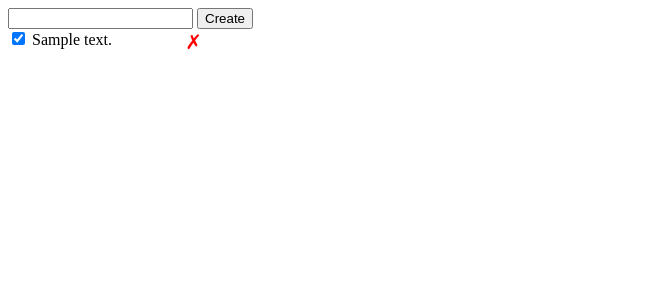
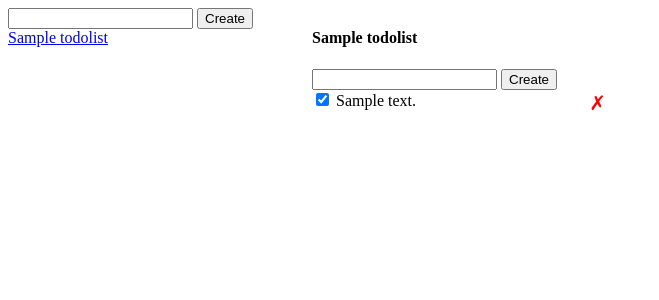
Before and after one commit to alexander-jaferey/todoapp, a Flask app: template templates/index.html in a window 1280 px wide. Shown: the top 300 px of the page, without its empty margins (0-659 px from the left). Run offline with Flask 2, Linux system fonts and the light colour scheme; the template is opened without the code that fills it: values that come from a table or form of the project are taken from there, others are empty; tables that the repository leaves empty hold one stand-in row (values such as "Sample post").

Commit message:
added to-do lists to view

```diff
--- a/app.py
+++ b/app.py
@@ -35,6 +35,27 @@ class TodoList(db.Model):
     name = db.Column(db.String(), nullable=False)
     todos = db.relationship('Todo', back_populates='list', lazy=True)
 
+@app.route('/lists/create', methods=['POST'])
+def create_list():
+    error = False
+    body = {}
+    try:
+        name = request.get_json()['name']
+        todolist = TodoList(name=name)
+        db.session.add(todolist)
+        db.session.commit()
+        body['name'] = todolist.name
+        body['id'] = todolist.id
+    except:
+        error = True
+        db.session.rollback()
+        print(sys.exc_info())
+    finally:
+        db.session.close()
+    if error:
+        abort(500)
+    else:
+        return jsonify(body)
 
 @app.route('/todos/create', methods=['POST'])
 def create_todo():
@@ -42,10 +63,12 @@ def create_todo():
     body = {}
     try:
         description = request.get_json()['description']
-        todo = Todo(description=description)
+        list_id = request.get_json()['list_id']
+        todo = Todo(description=description, list_id=list_id)
         db.session.add(todo)
         db.session.commit()
         body['description'] = todo.description
+        body['id'] = todo.id
     except:
         error = True
         db.session.rollback()
@@ -83,10 +106,17 @@ def delete_todo(todo_id):
         redirect(url_for('index'))
     return jsonify({ 'success': True })
 
+@app.route('/lists/<list_id>')
+def get_list_todos(list_id):
+    return render_template('index.html',
+    lists=TodoList.query.all(),
+    active_list=TodoList.query.get(list_id),
+    todos=Todo.query.filter_by(list_id=list_id).order_by('id').all()
+    )
+
 @app.route('/')
 def index():
-    return render_template('index.html', data=Todo.query.order_by('id').all()
-    )
+    return redirect(url_for('get_list_todos', list_id=1))
 
 if __name__ == '__main__':
     with app.app_context():
--- a/templates/index.html
+++ b/templates/index.html
@@ -10,10 +10,10 @@
                 list-style: none;
                 padding: 0;
                 margin: 0;
+                width: 300px;
             }
             li {
                 clear: both;
-                width: 200px;
             }
             li button {
                 appearance: none;
@@ -29,23 +29,45 @@
             li button:active {
                 color: darkred;
             }
+            .lists-wrapper, .todos-wrapper {
+                display: inline-block;
+                vertical-align: top;
+            }
         </style>
     </head>
     <body>
-        <form id="form">
-            <input type="text" id="description" name="description" />
+        <div class="lists-wrapper">
+            <form id="new-list">
+                <input type="text" id="list-name" name="list-name" />
+                <input type="submit" value="Create" />
+            </form>
+            <ul id="lists">
+                {% for list in lists %}
+                <li>
+                    <a href="/lists/{{ list.id }}">
+                        {{ list.name }}
+                    </a>
+                </li>
+                {% endfor %}
+            </ul>
+        </div>
+        <div class="todos-wrapper">
+            <h4>{{ active_list.name }}</h4>
+            <form id="new-todo" data-id="{{ active_list.id }}">
+                <input type="text" id="todo-description" name="todo-description" />
                 <input type="submit" value="Create" />
             </form>
             <div id="error" class="hidden">Something went wrong!</div>
             <ul id="todos">
-            {% for d in data %}
+                {% for todo in todos %}
                 <li>
-                <input class="check-completed" data-id="{{ d.id }}" type="checkbox" {% if d.completed %} checked {% endif %} />
-                {{ d.description }}
-                <button class="deleted" data-id="{{ d.id }}">&cross;</button>
+                    <input class="check-completed" data-id="{{ todo.id }}" type="checkbox" {% if todo.completed %} checked {% endif %} />
+                    {{ todo.description }}
+                    <button class="delete-button" data-id="{{ todo.id }}">&cross;</button>
                 </li>
                 {% endfor %}
             </ul>
+        </div>
         <script>
             const checkboxes = document.querySelectorAll('.check-completed');
             for (let i = 0; i < checkboxes.length; i++) {
@@ -71,23 +93,26 @@
                     })
                 }
             }
-            const delButtons = document.querySelectorAll('.deleted');
+            const delButtons = document.querySelectorAll('.delete-button');
             for (let i = 0; i < delButtons.length; i++) {
                 const delButton = delButtons[i];
                 delButton.onclick = function(e) {
-                    console.log('event', e);
                     const todoId = e.target.dataset['id'];
                     fetch('/todos/' + todoId, {
                         method: 'DELETE',
                     })
+                    .then(function() {
+                        const item = e.target.parentElement;
+                        item.remove();
+                    })
                 }
             }
-            document.getElementById('form').onsubmit = function(e) {
+            document.getElementById('new-list').onsubmit = function(e) {
                 e.preventDefault();
-                fetch('/todos/create', {
+                fetch('/lists/create', {
                     method: 'POST',
                     body: JSON.stringify({
-                        'description': document.getElementById('description').value
+                        'name': document.getElementById('list-name').value
                     }),
                     headers: {
                         'Content-Type': 'application/json'
@@ -99,8 +124,54 @@
                 .then(function(jsonResponse) {
                     console.log(jsonResponse);
                     const liItem = document.createElement('LI');
-                    liItem.innerHTML = jsonResponse['description'];
-                    document.getElementById('todos').appendChild(liItem)
+                    const link= document.createElement('A');
+                    const href = '/lists/' + jsonResponse.id;
+                    link.href = href;
+                    link.innerHTML = jsonResponse.name;
+                    liItem.appendChild(link);
+
+                    document.getElementById('lists').appendChild(liItem);
+                    document.getElementById('error').className = 'hidden';
+                })
+                .catch(function() {
+                    document.getElementById('error').className = '';
+                })
+            }
+            document.getElementById('new-todo').onsubmit = function(e) {
+                e.preventDefault();
+                console.log('event', e.target)
+                fetch('/todos/create', {
+                    method: 'POST',
+                    body: JSON.stringify({
+                        'description': document.getElementById('todo-description').value,
+                        'list_id': document.getElementById('new-todo').getAttribute('data-id')
+                    }),
+                    headers: {
+                        'Content-Type': 'application/json'
+                    }
+                })
+                .then(function(response) {
+                    return response.json();
+                })
+                .then(function(jsonResponse) {
+                    console.log(jsonResponse);
+                    const liItem = document.createElement('LI');
+                    const checkbox = document.createElement('input');
+                    checkbox.className = 'check-completed';
+                    checkbox.type = 'checkbox';
+                    checkbox.setAttribute('data-id', jsonResponse.id);
+                    liItem.appendChild(checkbox);
+
+                    const text = document.createTextNode(' ' + jsonResponse.description);
+                    liItem.appendChild(text);
+
+                    const delButton = document.createElement('button');
+                    delButton.className = 'delete-button';
+                    delButton.setAttribute('data-id', jsonResponse.id);
+                    delButton.innerHTML = '&cross;';
+                    liItem.appendChild(delButton);
+
+                    document.getElementById('todos').appendChild(liItem);
                     document.getElementById('error').className = 'hidden';
                 })
                 .catch(function() {
```
Lines whose indentation alone changed are shown as unchanged.
